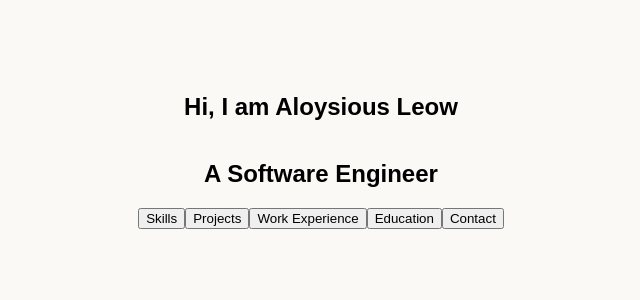
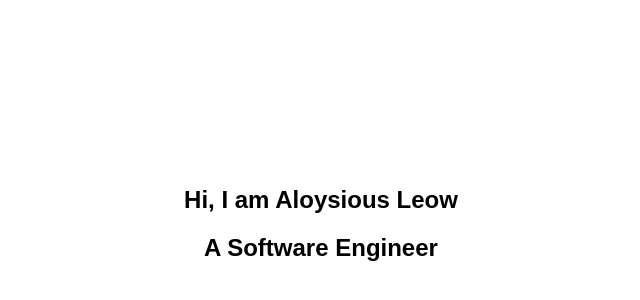
Before and after one commit to Aloyleow/portfolio, a React (Vite) app: page / in a window 1280 px wide. Shown: the part 142-442 px from the top of the page, without its empty margins (319-959 px from the left). Built offline with nearby package versions, Linux system fonts and the light colour scheme; a web font is replaced by a local one.

Commit message:
Feat: Home intro and animation setuped

```diff
--- a/package.json
+++ b/package.json
@@ -10,8 +10,10 @@
     "preview": "vite preview"
   },
   "dependencies": {
+    "motion": "^12.4.10",
     "react": "^19.0.0",
     "react-dom": "^19.0.0",
+    "react-powerglitch": "^1.1.0",
     "react-router-dom": "^7.2.0"
   },
   "devDependencies": {
--- a/src/App.tsx
+++ b/src/App.tsx
@@ -1,5 +1,5 @@
 import { Route, Routes } from "react-router-dom"
-import HomePage from "./pages/HomePage"
+import HomePage from "./pages/DisplayPage"
 
 function App() {
 
--- a/src/components/HomeButtons.tsx
+++ /dev/null
@@ -1,23 +0,0 @@
-import { useState } from "react"
-
-const HomeButtons = () => {
-
-  const [links] = useState(["Skills", "Projects", "Work Experience", "Education", "Contact"])
-
-  const handleClick = () => {
-
-
-  }
-
-  return (
-    <div className="hp-hb-div">
-      {links.map((item, index) => (
-        <button key={index}>
-          {item}
-        </button>
-      ))}
-    </div>
-  )
-}
-
-export default HomeButtons
--- /dev/null
+++ b/src/components/HomeIntro.tsx
@@ -0,0 +1,84 @@
+import { AnimatePresence, Variants, motion } from "motion/react";
+import { useState } from "react"
+
+const introName = "Hi, I am Aloysious Leow"
+const introRole = "A Software Engineer"
+const introExtend = `A mid-career switch professional, pursuing my passion and career as a Full-Stack Developer.
+The only constant in dev is change and adapting to that change is my only constant.`
+
+const homeIntroAnimateVar: Variants = {
+  initial: ({opInitial}: {opInitial: number}) => ({
+    opacity: opInitial,
+  }),
+  animate: {
+    opacity: 1,
+    y: 0,
+    transition: {
+      duration: 0.5,
+      ease: "easeIn"
+    },
+  },
+  exit: ({yExit}: {yExit: number}) => ({
+    opacity: 0,
+    y: yExit,
+    transition: {
+      duration: 0.5,
+      ease: "easeOut"
+    }
+  })
+};
+
+const HomeIntro = () => {
+  const [showTag, setShowTag] = useState<boolean>(false)
+
+  return (
+    <motion.div
+      className="homeIntro-div1"
+      onHoverStart={() => setShowTag(true)}
+      onHoverEnd={() => setShowTag(false)}
+      onTouchStart={() => setShowTag(true)}
+      onTouchEnd={() => setShowTag(false)}
+    >
+      <AnimatePresence mode="wait">
+        {showTag ?
+          <motion.h3
+            key={"introExtend"}
+            variants={homeIntroAnimateVar}
+            initial="initial"
+            animate="animate"
+            exit="exit"
+            custom={{yExit: 0, opInitial: 0}}
+          >
+            {introExtend}
+          </motion.h3>
+          :
+          <motion.div
+            className="homeIntro-div2"
+          >
+            <motion.h1
+              key={"introName"}
+              variants={homeIntroAnimateVar}
+              initial="initial"
+              animate="animate"
+              exit="exit"
+              custom={{yExit: -20, opInitial: 0}}
+            >
+              {introName}
+            </motion.h1>
+            <motion.h1
+              key={"introRole"}
+              variants={homeIntroAnimateVar}
+              initial="initial"
+              animate="animate"
+              exit="exit"
+              custom={{yExit: 20, opInitial: 0}}
+            >
+              {introRole}
+            </motion.h1>
+          </motion.div>}
+      </AnimatePresence>
+    </motion.div>
+  )
+}
+
+export default HomeIntro
--- /dev/null
+++ b/src/components/HomeLinks.tsx
@@ -0,0 +1,18 @@
+import { useState } from "react"
+
+const HomeLinks = () => {
+
+  const [links] = useState(["Skills", "Projects", "Experience", "Education", "Contact"])
+
+  return (
+    <div className="homeL-div">
+      {links.map((item, index) => (
+        <a key={index} href={`#${item.toLowerCase()}`}>
+          {item}
+        </a>
+      ))}
+    </div>
+  )
+}
+
+export default HomeLinks
--- a/src/index.css
+++ b/src/index.css
@@ -3,8 +3,6 @@
   font-optical-sizing: auto;
   font-weight: 700;
   font-style: normal;
-
-  background-color: #FAF9F6;
 
   font-synthesis: none;
   text-rendering: optimizeLegibility;
@@ -12,21 +10,43 @@
   -moz-osx-font-smoothing: grayscale;
   display: flex;
   flex-direction: column;
-  justify-content: center;
   align-items: center;
 }
 
 section {
-  height: 98vh;
-  width: 100vw;
+  height: 90vh;
+  width: 90vw;
   text-align: center;
   display: flex;
   flex-direction: column;
   justify-content: center;
   align-items: center;
+
 }
 
-.hp-hb-div {
-  height: 30%;
-  width: 100%;
+@media (max-width: 767px) {
+
+  .homeIntro-div1 {
+    width: 90vw;
+    cursor: default;
+  }
+
 }
+
+@media (min-width: 768px) {
+
+  .homeIntro-div1 {
+    height: 120px;
+    width: 600px;
+    cursor: default;
+  }
+}
+
+.homeIntro-div2 div {
+  height: 60px;
+  display: flex;
+  white-space: pre;
+  justify-content: center;
+  align-items: center;
+
+}
--- /dev/null
+++ b/src/pages/DisplayPage.tsx
@@ -0,0 +1,13 @@
+import HomeSection from "../sections/HomeSection"
+import SkillsSection from "../sections/SkillsSection"
+
+const DisplayPage = () => {
+  return (
+    <>
+      <HomeSection/>
+      <SkillsSection/>
+    </>
+  )
+}
+
+export default DisplayPage
--- a/src/pages/HomePage.tsx
+++ /dev/null
@@ -1,14 +0,0 @@
-import HomeButtons from "../components/HomeButtons"
-
-
-const HomePage = () => {
-  return (
-    <section>
-      <h1>Hi, I am Aloysious Leow</h1>
-      <h1>A Software Engineer</h1>
-      <HomeButtons/>
-    </section>
-  )
-}
-
-export default HomePage
--- /dev/null
+++ b/src/sections/HomeSection.tsx
@@ -0,0 +1,13 @@
+import HomeButtons from "../components/HomeLinks"
+import HomeIntro from "../components/HomeIntro"
+
+const HomeSection = () => {
+  return(
+    <section id="home">
+      <HomeIntro/>
+      {/* <HomeButtons/> */}
+    </section>
+  )
+}
+
+export default HomeSection
--- /dev/null
+++ b/src/sections/SkillsSection.tsx
@@ -0,0 +1,10 @@
+const SkillsSection = () => {
+  return(
+    <section id="skills">
+
+
+    </section>
+  )
+}
+
+export default SkillsSection
```
Also changed, not shown: src/components/HomeBackground.tsx (deleted, +0 -33 lines), src/pages/SkillsPage.tsx (deleted), 1 other file (tests, documents, lock files or other folders).
